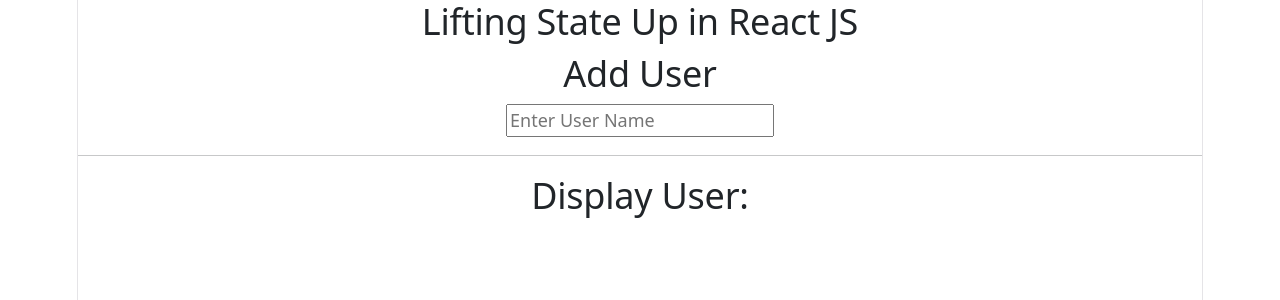
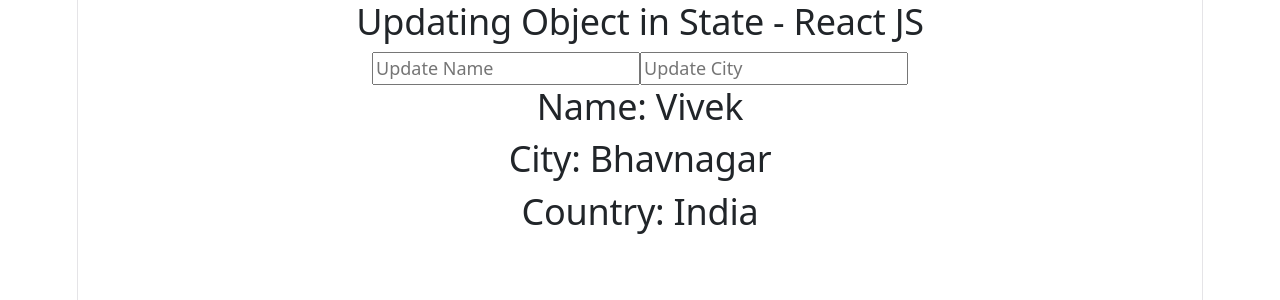
Before and after one commit to vivek2991/react-demo, a React (Vite) app: page / in a window 1280 px wide. Shown: the top 300 px of the page. Built offline with nearby package versions, Linux system fonts and the light colour scheme.

Commit message:
Updating Object in State - App-36

```diff
--- a/src/App-36.jsx
+++ b/src/App-36.jsx
@@ -1,7 +1,34 @@
+import { useState } from "react"
+
 function App36() {
+
+    const [data, setData] = useState({
+        name: 'Vivek',
+        address: {
+            city: 'Bhavnagar',
+            country: 'India'
+        }
+    });
+    //const [name, setName] = useState('Vivek');
+    const handleName=(val)=>{
+        data.name = val;
+        setData({...data})
+    }
+    const handleCity=(city)=>{
+        data.address.city = city;
+        setData({...data, address:{...data.address,city}})
+    }
     return (
         <div>
-            <h2>in React JS</h2>
+            <h2>Updating Object in State - React JS</h2>
+            <input onChange={(event)=>handleName(event.target.value)} type="text" placeholder="Update Name"/>
+
+            <input onChange={(event)=>handleCity(event.target.value)} type="text" placeholder="Update City"/>
+
+            {/* <button onClick={handleName}>Update Name</button> */}
+            <h2>Name: {data.name}</h2>
+            <h2>City: {data.address.city}</h2>
+            <h2>Country: {data.address.country}</h2>
         </div>
     )
 }
--- a/src/main.jsx
+++ b/src/main.jsx
@@ -153,10 +153,10 @@
     {/* <App34 /> */}
 
     {/* Lifting State Up in React JS */}
-    <App35 />
+    {/* <App35 /> */}
 
-    {/* Keep your Components pure in React JS */}
-    {/* <App36 /> */}
+    {/* Updating Object in State - React JS */}
+    <App36 />
 
     {/* Keep your Components pure in React JS */}
     {/* <App37 /> */}
```
